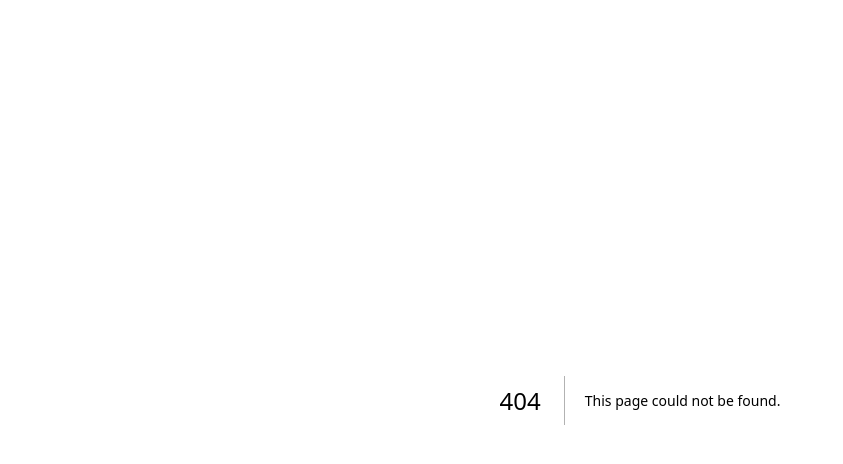
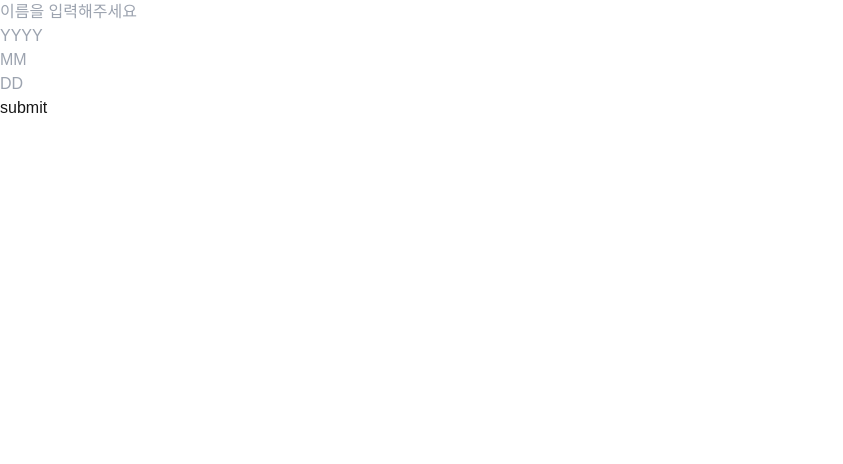
Before and after one commit to ruraeru/SEE_EVERY_PLANET, a Next.js app: page /intro in a window 1280 px wide. Before the commit this address had no page. Shown: the top 464 px of the page, without its empty margins (0-843 px from the left). Built offline with nearby package versions, Linux system fonts and the light colour scheme.

Commit message:
zod로 생년월일 이름 받아서 유효성 검사함

```diff
--- /dev/null
+++ b/src/app/intro/actions.ts
@@ -0,0 +1,48 @@
+import { redirect } from "next/navigation";
+import { z } from "zod";
+
+const formSchema = z.object({
+  username: z
+    .string({
+      required_error: "이름을 입력해주세요.!!",
+      invalid_type_error: "문자열로 입력해주세요.",
+    })
+    .toLowerCase()
+    .trim(),
+  year: z.coerce
+    .number({ invalid_type_error: "숫자로 입력해주세요" })
+    .min(1900)
+    .max(2025),
+  month: z.coerce
+    .number({ invalid_type_error: "숫자로 입력해주세요" })
+    .min(1)
+    .max(12),
+  day: z.coerce
+    .number({ invalid_type_error: "숫자로 입력해주세요" })
+    .min(1)
+    .max(31),
+});
+
+export async function validateUser(_: any, formData: FormData) {
+  const data = {
+    username: formData.get("username"),
+    year: formData.get("year"),
+    month: formData.get("month"),
+    day: formData.get("day"),
+  };
+  console.log(data);
+  const result = formSchema.safeParse(data);
+  console.log(result);
+  if (!result.success) {
+    return {
+      error: result.error.flatten(),
+      isSuccess: false,
+    };
+  } else {
+    localStorage.setItem("username", result.data.username);
+    localStorage.setItem("year", result.data.year.toString());
+    localStorage.setItem("month", result.data.month.toString());
+    localStorage.setItem("day", result.data.day.toString());
+    redirect("/main");
+  }
+}
--- /dev/null
+++ b/src/app/intro/page.tsx
@@ -0,0 +1,42 @@
+"use client";
+
+import { useActionState } from "react";
+import { validateUser } from "./actions";
+import Input from "@/components/intro/input";
+
+const NamePage = () => {
+    const [state, dispatch] = useActionState(validateUser, null);
+    return (
+        <div>
+            <form action={dispatch} className="flex flex-col items-center">
+                <div>
+                    <Input
+                        name="username"
+                        placeholder="이름을 입력해주세요"
+                        errors={state?.error?.fieldErrors.username}
+                    />
+                </div>
+                <div className="flex gap-5 mt-10">
+                    <Input
+                        name="year"
+                        placeholder="YYYY"
+                        errors={state?.error?.fieldErrors.year}
+                    />
+                    <Input
+                        name="month"
+                        placeholder="MM"
+                        errors={state?.error?.fieldErrors.month}
+                    />
+                    <Input
+                        name="day"
+                        placeholder="DD"
+                        errors={state?.error?.fieldErrors.day}
+                    />
+                    <button>submit</button>
+                </div>
+            </form>
+        </div>
+    )
+}
+
+export default NamePage;
--- /dev/null
+++ b/src/components/intro/input.tsx
@@ -0,0 +1,38 @@
+import { InputHTMLAttributes, ReactNode } from "react";
+import { useFormStatus } from "react-dom";
+
+interface InputProps {
+    name: string;
+    errors?: string[];
+    labelIcon?: ReactNode;
+    placeholder: string;
+}
+
+export default function Input({ name, errors = [], labelIcon, placeholder, ...rest }: InputProps & InputHTMLAttributes<HTMLInputElement>) {
+    const { pending } = useFormStatus();
+    return (
+        <div className="flex flex-col gap-1 w-full">
+            <div className="flex relative">
+                <label htmlFor={name} className="absolute top-1/2 left-4 -translate-y-1/2 text-white-600 *:size-5">
+                    {labelIcon}
+                </label>
+                <input
+                    id={name}
+                    className={`bg-transparent rounded-3xl px-10 py-6 w-full h-12 focus:outline-none ring-2 focus:ring-4 transition bg-none
+                    ring-gray-500 focus:ring-neutral-200
+                    border-none placeholder:text-neutral-400
+                    ${errors ? "border-red-500 focus:ring-cyan-400" : "border-stone-400 focus:ring-stone-300"}`}
+                    name={name}
+                    placeholder={placeholder}
+                    disabled={pending}
+                    {...rest}
+                />
+            </div>
+            {errors?.map((error, index) => (
+                <span key={index} className="text-red-500 font-medium">
+                    {error}
+                </span>
+            ))}
+        </div>
+    )
+}
```
Also changed, not shown: middleware.ts (added, +31 -0 lines), package.json (+7 -5 lines), src/app/page.tsx (+4 -19 lines), src/lib/session.ts (added, +16 -0 lines), 1 other file (tests, documents, lock files or other folders).
